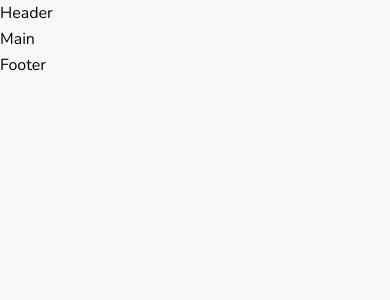
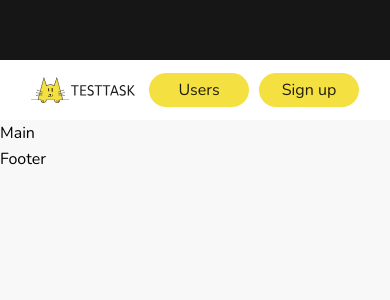
Before and after one commit to marinasmirnova2406/abz-agency-test-task, a React app: page / in a window 390 px wide. Shown: the top 300 px of the page. Built offline with nearby package versions, Linux system fonts and the light colour scheme.

Commit message:
Add header and breakpoints

```diff
--- a/src/components/primary/Header.tsx
+++ b/src/components/primary/Header.tsx
@@ -1,10 +1,19 @@
-import React from 'react';
+import React from "react";
+// Images
+import logo from "../../assets/images/logo.svg";
+//Components
+import Button from "../common/Button";
 
 const Header: React.FC = () => {
   return (
     <header className="header">
-      <div className="header__container">
-        Header
+      <div className="header__top-color-block"></div>
+      <div className="header__content container">
+        <img src={logo} alt="TestTask Logo" className="header__logo" />
+        <nav className="header__nav">
+          <Button>Users</Button>
+          <Button>Sign up</Button>
+        </nav>
       </div>
     </header>
   );
--- a/src/styles/abstracts/variables.scss
+++ b/src/styles/abstracts/variables.scss
@@ -5,8 +5,13 @@ $secondary-color: #00BDD3;
 $background-color: #F8F8F8;
 $text-black: rgba(0, 0, 0, 0.87);
 
-
 // Typography
 $font-main: 'Nunito', sans-serif;
 $font-size-h1: 40px;
 $font-size-p1: 16px;
+
+// Breakpoints
+$breakpoint-sm: 360px;  // small devices (mobile)
+$breakpoint-md: 768px;  // medium devices (tablet)
+$breakpoint-lg: 1024px; // large devices
+$breakpoint-xl: 1200px; // extra large
--- a/src/styles/base/base.scss
+++ b/src/styles/base/base.scss
@@ -1,7 +1,30 @@
-@use '../abstracts/mixins.scss' as *;
-@use '../abstracts/variables.scss' as *;
+@use "../abstracts/mixins.scss" as *;
+@use "../abstracts/variables.scss" as *;
 
 body {
-    @include text-p1;
-    background: $background-color;
+  @include text-p1;
+  background: $background-color;
+}
+
+.container {
+  width: 100%;
+  margin: 0 auto;
+  padding: 0 0;
+
+  // Small (mobile)
+  @media (min-width: $breakpoint-sm) {
+    max-width: 328px;
   }
+  // Medium (tablet)
+  @media (min-width: $breakpoint-md) {
+    max-width: 704px;
+  }
+  // Large (desktop)
+  @media (min-width: $breakpoint-lg) {
+    max-width: 904px;
+  }
+  // Extra Large (large screens)
+  @media (min-width: $breakpoint-xl) {
+    max-width: 1170px;
+  }
+}
--- /dev/null
+++ b/src/styles/components/primary/header.scss
@@ -0,0 +1,29 @@
+@use "../../abstracts/mixins.scss" as *;
+@use "../../abstracts/variables.scss" as *;
+
+.header {
+    @include flex(column, center);
+    background-color: #FFFFFF;
+
+    &__top-color-block {
+        background-color: #161616;
+        width: 100%;
+        height: 60px;
+    }
+
+    &__content {
+        height: 60px;
+        @include flex(row, space-between, center);
+    }
+
+    &__logo {
+        width: 104px;
+        height: 26px;
+    }
+
+    &__nav {
+        gap: 10px;
+        @include flex-center;
+    }
+
+  }
--- a/src/styles/main.scss
+++ b/src/styles/main.scss
@@ -12,3 +12,5 @@
 /* // COMPONENTS */
 /* // Common */
 @use 'components/common/button';
+/* // Primary */
+@use 'components/primary/header.scss';
```
Also changed, not shown: src/assets/images/logo.svg (added).
